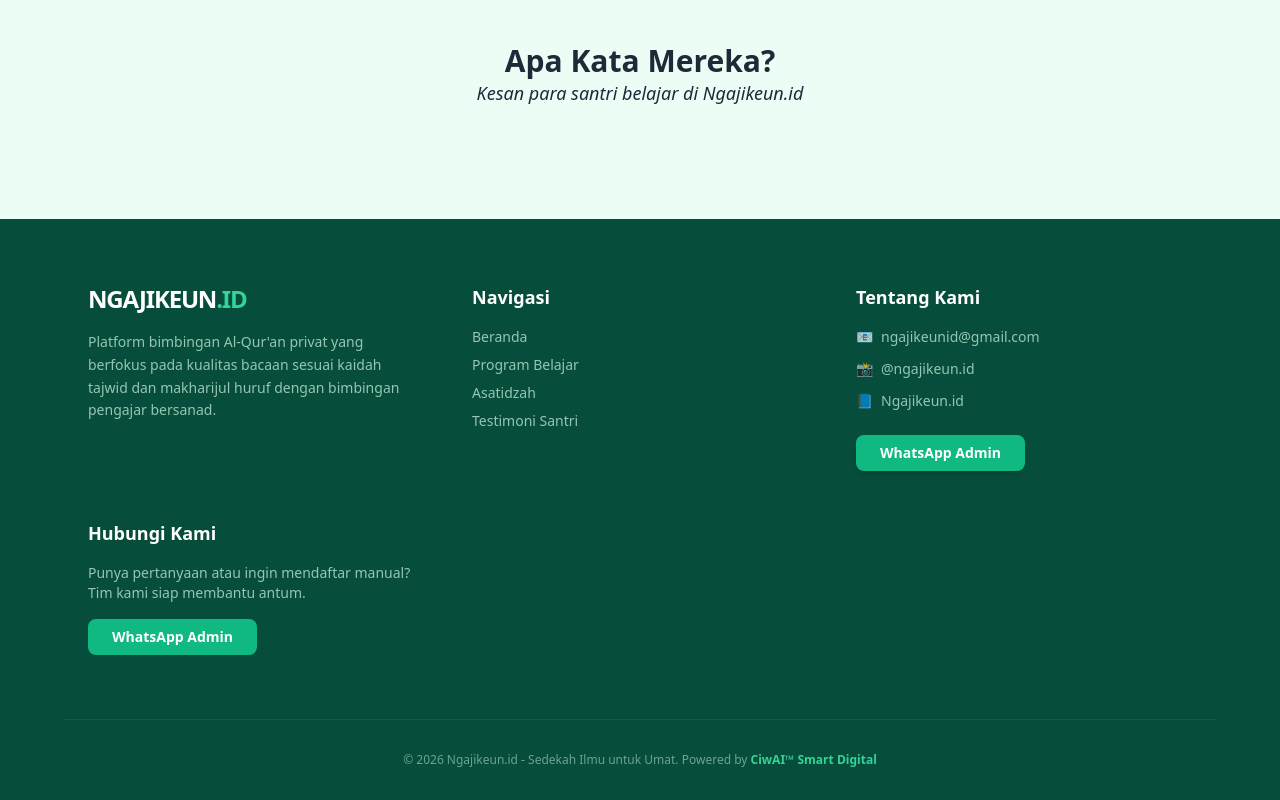
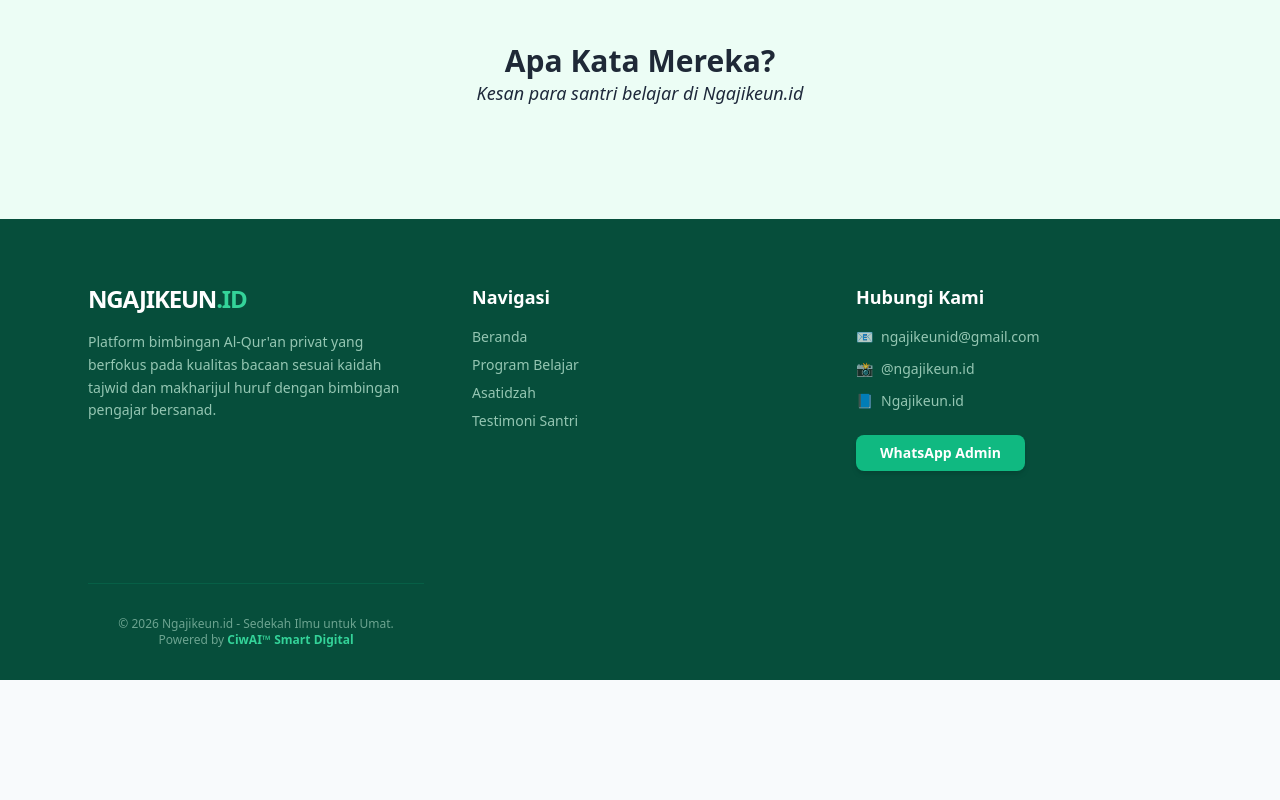
Before and after one commit to Ciwai-lab/ngajikeun-web, a plain HTML site: page index.html in a window 1280 px wide. Shown: the part 1090-1890 px from the top of the page. After the commit the page ends 1770 px from the top, so only its background shows below. Drawn offline with nearby package versions, Linux system fonts and the light colour scheme; no server answers.

```diff
--- a/index.html
+++ b/index.html
@@ -304,7 +304,7 @@
             </div>
 
             <div>
-                <h4 class="text-lg font-bold mb-4">Tentang Kami</h4>
+                <h4 class="text-lg font-bold mb-4">Hubungi Kami</h4>
                 <ul class="text-emerald-100/70 text-sm space-y-3">
                     <li class="flex items-center gap-2">
                         <span>📧</span> ngajikeunid@gmail.com
@@ -324,23 +324,11 @@
                 </div>
             </div>
 
-            <div>
-                <h4 class="text-lg font-bold mb-4">Hubungi Kami</h4>
-                <p class="text-emerald-100/70 text-sm mb-4">
-                    Punya pertanyaan atau ingin mendaftar manual? Tim kami siap membantu antum.
-                </p>
-                <a href="https://wa.me/6281234567890"
-                    class="inline-block bg-emerald-500 hover:bg-emerald-600 text-white px-6 py-2 rounded-lg text-sm font-bold transition">
-                    WhatsApp Admin
-                </a>
+            <div
+                class="max-w-6xl mx-auto px-6 mt-16 pt-8 border-t border-emerald-800 text-center text-emerald-100/50 text-xs">
+                <p>&copy; 2026 Ngajikeun.id - Sedekah Ilmu untuk Umat. Powered by <span
+                        class="font-bold text-emerald-400">CiwAI™ Smart Digital</span></p>
             </div>
-        </div>
-
-        <div
-            class="max-w-6xl mx-auto px-6 mt-16 pt-8 border-t border-emerald-800 text-center text-emerald-100/50 text-xs">
-            <p>&copy; 2026 Ngajikeun.id - Sedekah Ilmu untuk Umat. Powered by <span
-                    class="font-bold text-emerald-400">CiwAI™ Smart Digital</span></p>
-        </div>
     </footer>
 
     <a href="https://wa.me/6281234567890?text=Assalamu'alaikum,%20saya%20ingin%20tanya-tanya%20tentang%20Ngajikeun.id"
```
